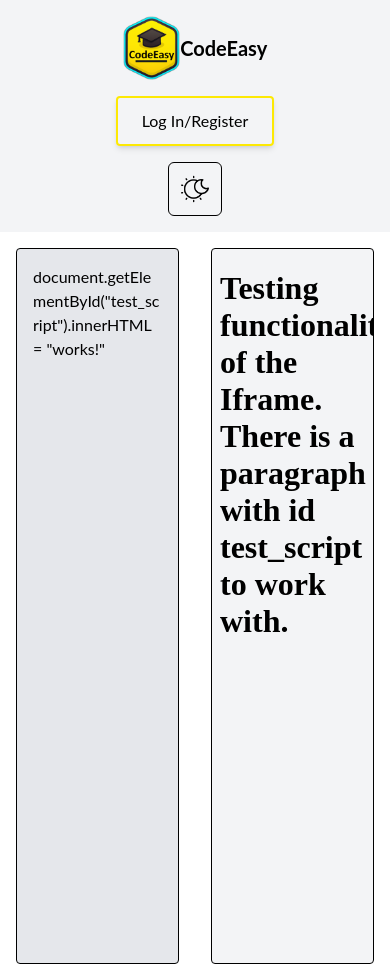
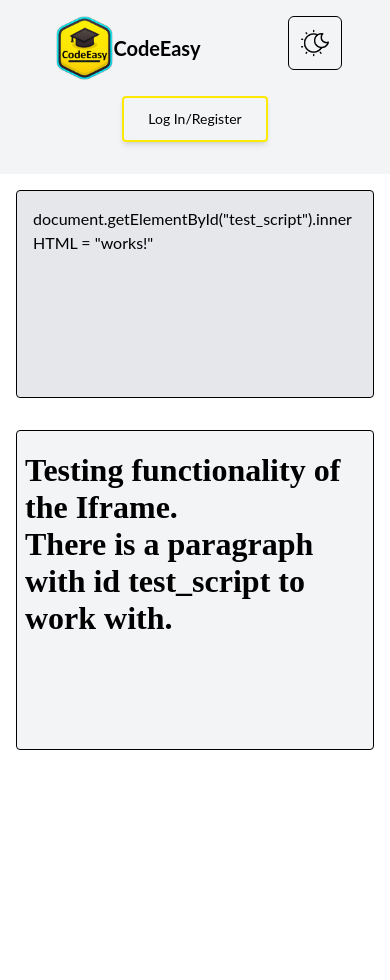
Before and after one commit to Gumexik/CodeEasy-Outdated, a React (Create React App) app in the folder codeeasy/: page /learn in a window 390 px wide. After the commit the page ends 844 px from the top, so only its background shows below. Built offline with nearby package versions, Linux system fonts and the light colour scheme; the HTML template or start-up script is replaced by a standard one.

Commit message:
fixed responsiveness and finished dark mode

```diff
--- a/codeeasy/src/components/LearnBtn.js
+++ b/codeeasy/src/components/LearnBtn.js
@@ -9,7 +9,7 @@ const LearnBtn = () => {
                 className='bg-[#fde904] border-2 border-amber-400 shadow-md text-center rounded py-[11px] px-[24px] relative group overflow-hidden'
             >
                 <div className='absolute inset-0 w-2 bg-amber-400 transition-all duration-[250ms] ease-out group-hover:w-full'></div>
-                <span className='relative text-black group-hover:text-white'>
+                <span className='relative text-black group-hover:text-white text-sm md:text-base'>
                     Start Learning
                 </span>
             </a>
--- a/codeeasy/src/components/Navigation.js
+++ b/codeeasy/src/components/Navigation.js
@@ -27,17 +27,17 @@ const Navigation = () => {
     }
 
     return (
-        <header className='z-30 w-full px-2 py-4 bg-[#f3f4f6] dark:bg-gray-900 relative'>
-            <div className='flex md:flex-row flex-col items-center md:justify-between mx-auto max-w-7xl'>
-                <a href='/' title='CodeEasy Home Page' className='flex items-center'>
+        <header className='z-30 w-full px-10 py-4 bg-[#f3f4f6] dark:bg-gray-900 relative'>
+            <div className='flex md:flex-row flex-col md:justify-between mx-auto max-w-7xl'>
+                <a href='/' title='CodeEasy Home Page' className='flex items-center ml-4'>
                     <img src={logo} className='h-16' alt='CodeEasy logo' />
                     <span className='font-bold text-xl dark:text-white'>CodeEasy</span>
                 </a>
-                <div className='flex items-center my-4 space-x-1 md:my-0'>
+                <div className='flex items-center justify-center my-4 space-x-1 md:my-0'>
                     <div className='flex items-center'>
                         <a
                             href='/login'
-                            className='mx-4 border-2 border-[#fde904] shadow-md py-[11px] px-[24px] rounded transition-all duration-[250ms] hover:bg-gray-200 dark:text-white dark:hover:bg-black'
+                            className='text-sm md:text-base mx-4 border-2 border-[#fde904] shadow-md py-[11px] px-[24px] rounded transition-all duration-[250ms] hover:bg-gray-200 dark:text-white dark:hover:bg-black'
                             onClick={(e) => {
                                 setShowModal(true);
                                 e.preventDefault();
@@ -48,7 +48,7 @@ const Navigation = () => {
                     </div>
                     <LearnBtn />
                 </div>
-                <button className='p-2 dark:bg-white rounded-md border border-black' onClick={handleThemeSwitch}>
+                <button className='absolute right-12 p-2 dark:bg-white rounded-md border border-black' onClick={handleThemeSwitch}>
                     <img src={theme_img} alt="dark/light mode theme" className="w-9" />
                 </button>
             </div>
--- a/codeeasy/src/pages/MainApp.js
+++ b/codeeasy/src/pages/MainApp.js
@@ -24,8 +24,9 @@ function MainApp() {
     return (
         <div>
             <Navigation />
-            <div className='flex'>
-                <div className='w-1/2  p-4 h-[calc(100vh-96px)]'>
+            <div className='flex flex-col md:flex-row'>
+                <div className='md:w-1/2 w-full p-4 h-60
+                 md:h-[calc(100vh-96px)]'>
                     <textarea
                         onChange={(e) => {
                             setJs(e.target.value)
@@ -37,12 +38,12 @@ function MainApp() {
                         defaultValue='document.getElementById("test_script").innerHTML = "works!"'
                     ></textarea>
                 </div>
-                <div className='w-1/2 p-4 dark:text-white'>
+                <div className='md:w-1/2 p-4 dark:text-white'>
                     <iframe
                         sandbox='allow-scripts'
                         srcDoc={srcDoc}
                         title='JavaScript Iframe'
-                        className='h-full w-full rounded bg-[#f3f4f6] border border-black dark:border-none dark:bg-gray-600 dark:text-white'
+                        className='md:h-full h-80 w-full rounded bg-[#f3f4f6] border border-black dark:border-none dark:bg-gray-600 dark:text-white'
                     ></iframe>
                 </div>
             </div>
```
